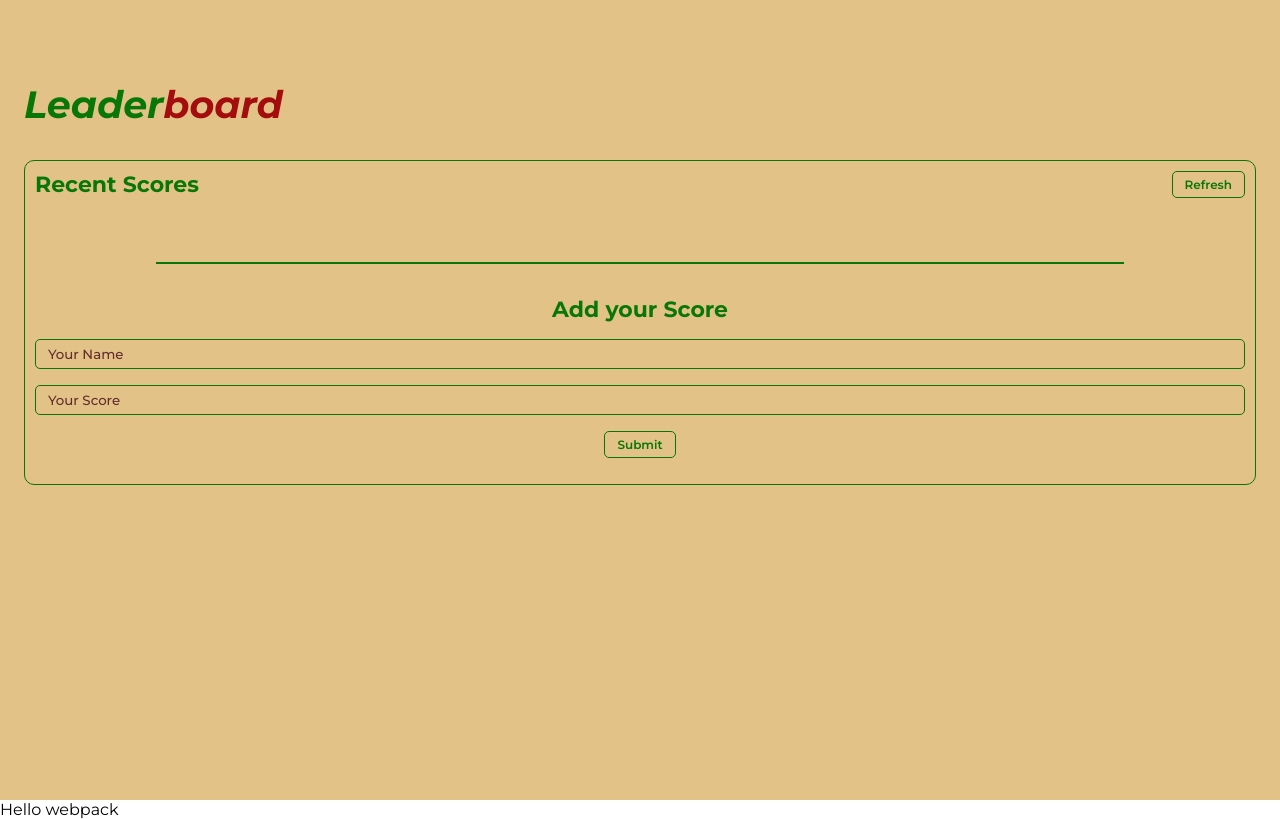
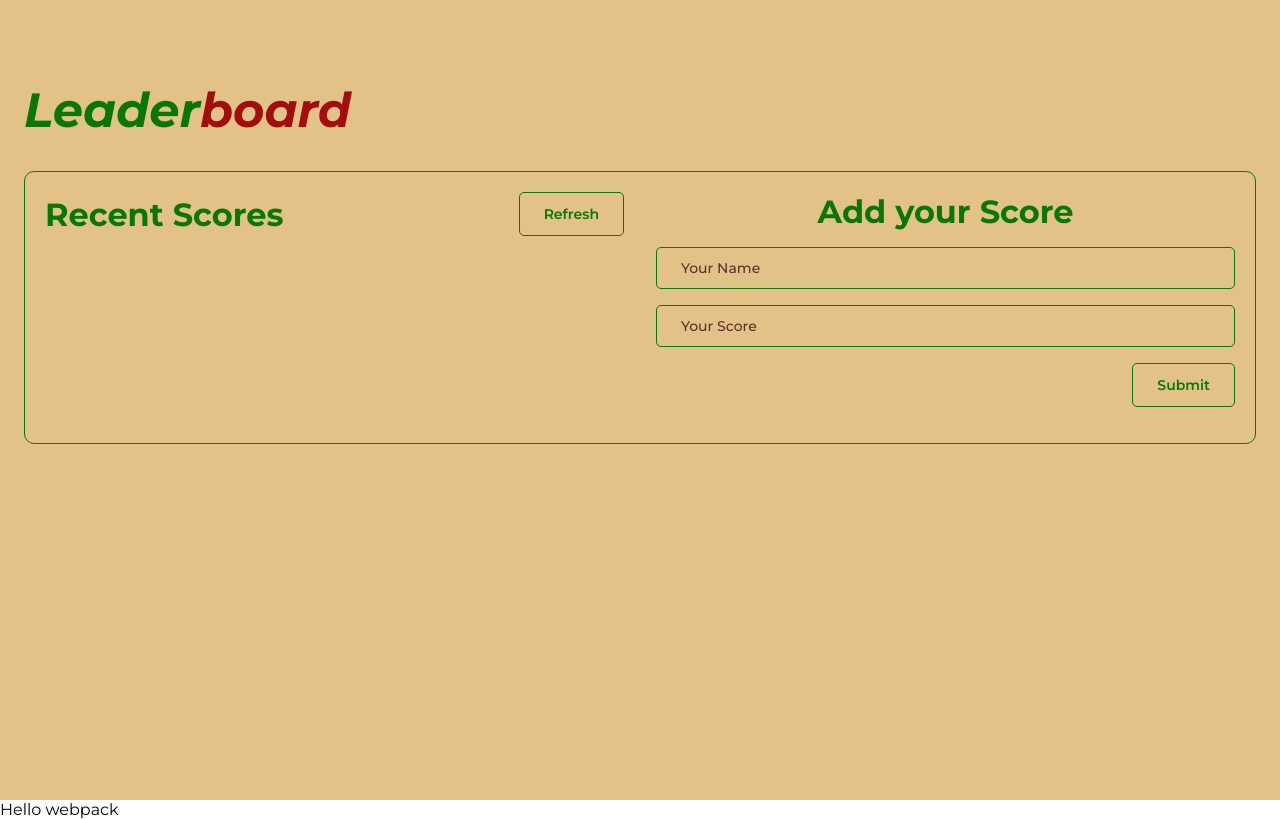
Before and after one commit to Chaseknis/leaderboard, a website built with webpack: page src/index.html in a window 1280 px wide. Built offline with nearby package versions, Linux system fonts and the light colour scheme.

Commit message:
Add media query

```diff
--- a/src/style.css
+++ b/src/style.css
@@ -116,4 +116,53 @@ input {
 input::placeholder {
   font-weight: 500;
   color: #622d2d;
+  font-size: 10px;
 }
+
+@media screen and (min-width: 768px) {
+  .main_contents_wrapper {
+    flex-direction: row;
+    padding: 20px;
+    margin-top: 2rem;
+    gap: 2rem;
+  }
+  hr {
+    display: none;
+  }
+  .score_container {
+    width: 50%;
+  }
+  .form_container {
+    width: 50%;
+  }
+  h1 {
+    font-size: 48px;
+  }
+
+  span {
+    font-size: 48px;
+  }
+
+  h2 {
+    font-size: 32px;
+  }
+
+  button {
+    color: #087708;
+    padding: 12px 24px;
+    font-size: 14px;
+  }
+
+  input {
+    padding: 12px 24px;
+  }
+
+  input::placeholder {
+    font-size: 14px;
+  }
+
+  form button {
+    align-self: flex-end;
+  }
+
+}
```
